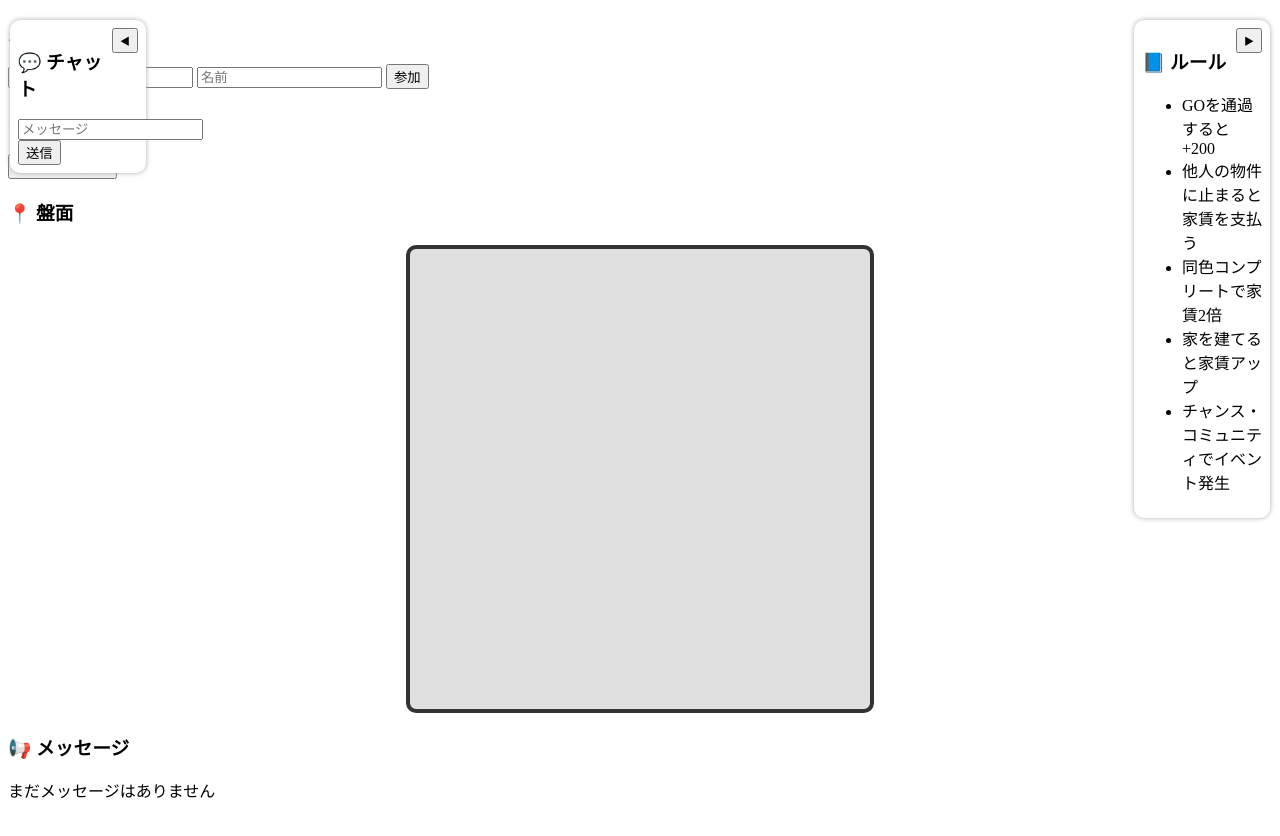
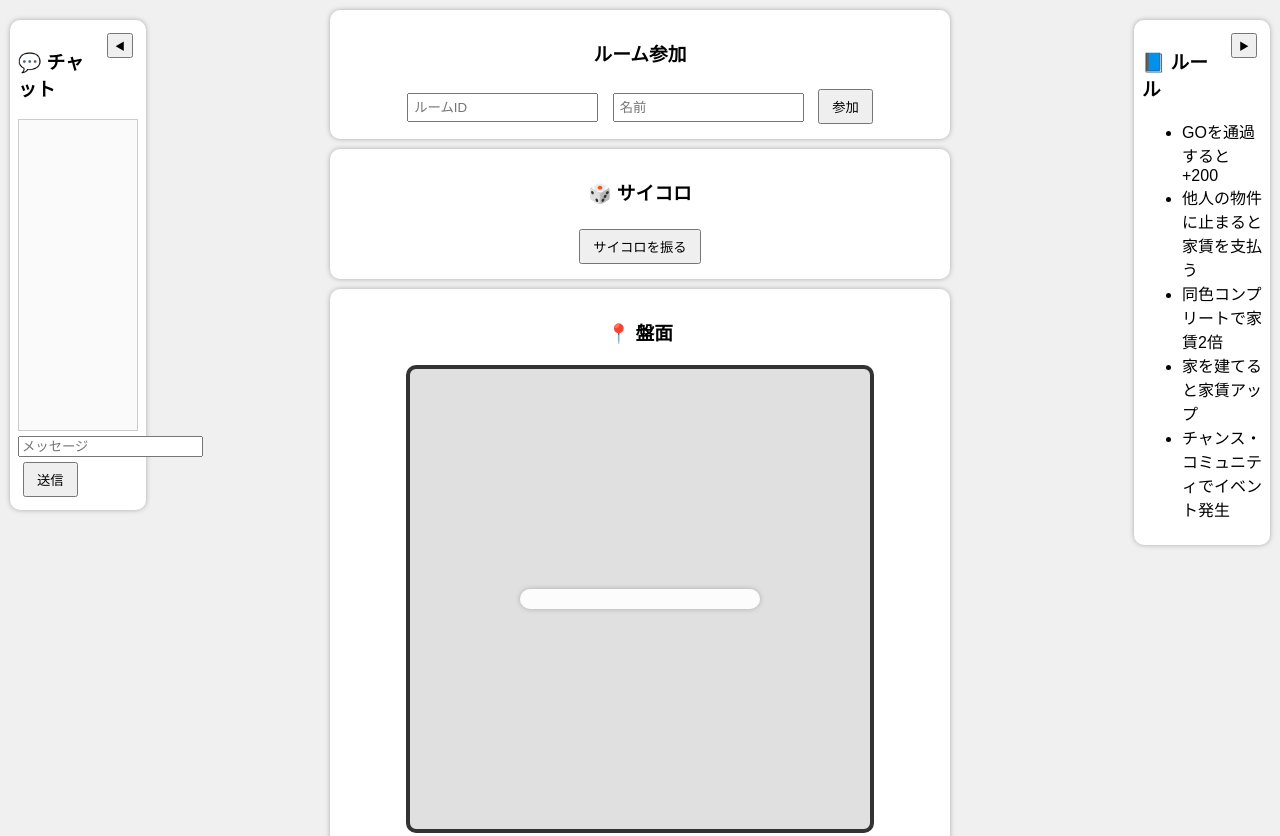
Before and after one commit to sscb1969-arch/monopoly-onlin, a website: page public/index.html in a window 1280 px wide. Shown: the top 836 px of the page. Before the commit the page ends 810 px from the top, so only its background shows below. Drawn offline with nearby package versions, Linux system fonts and the light colour scheme; no server answers.

Commit message:
Update style.css

```diff
--- a/public/style.css
+++ b/public/style.css
@@ -1,41 +1,33 @@
-/* サイドパネル（チャット・ルール） */
-.side-panel {
-  position: fixed;
-  top: 20px;
-  width: 120px;           /* ★ 初期幅を縮小 */
+body {
+  font-family: sans-serif;
+  background: #f0f0f0;
+  text-align: center;
+}
+
+.panel {
   background: #fff;
-  padding: 8px;
+  padding: 10px;
+  margin: 10px auto;
+  width: 600px;
   border-radius: 10px;
   box-shadow: 0 0 5px #aaa;
-  text-align: left;
-  transition: width 0.3s ease, height 0.3s ease, opacity 0.3s ease;
-  z-index: 10;
 }
 
-.side-panel.left { left: 10px; }
-.side-panel.right { right: 10px; }
-
-/* 折りたたみ時 */
-.side-panel.collapsed {
-  width: 40px;            /* ★ ほぼボタンだけにする */
-  height: 40px;
-  overflow: hidden;
-  opacity: 0.8;
+.join-box input {
+  margin: 5px;
   padding: 5px;
 }
 
-/* 折りたたみボタン */
-.toggle-btn {
-  float: right;
-  font-size: 10px;
-  padding: 3px 6px;
-  margin-bottom: 5px;
+button {
+  padding: 6px 12px;
+  margin: 5px;
+  cursor: pointer;
 }
 
-/* 盤面サイズを縮小（重なり防止） */
+/* 盤面サイズ（460px） */
 .board-square {
   position: relative;
-  width: 460px;           /* ★ 500 → 460 に縮小 */
+  width: 460px;
   height: 460px;
   margin: 20px auto;
   background: #e0e0e0;
@@ -43,7 +35,32 @@
   border-radius: 10px;
 }
 
-/* 駒アニメーション */
+/* マス */
+.tile {
+  width: 70px;
+  height: 70px;
+  border: 2px solid #333;
+  border-radius: 6px;
+  position: absolute;
+  display: flex;
+  align-items: center;
+  justify-content: center;
+  font-size: 12px;
+  text-align: center;
+  background: #fff;
+}
+
+/* 駒レイヤー */
+#player-layer {
+  position: absolute;
+  top: 0;
+  left: 0;
+  width: 460px;
+  height: 460px;
+  pointer-events: none;
+}
+
+/* 駒（アニメーション） */
 .player-icon {
   position: absolute;
   width: 18px;
@@ -65,3 +82,66 @@
 .dice-face.animate {
   animation: dice-roll 0.5s ease;
 }
+
+/* プレイヤー中央表示 */
+.players-center {
+  position: absolute;
+  top: 50%;
+  left: 50%;
+  width: 220px;
+  transform: translate(-50%, -50%);
+  background: rgba(255,255,255,0.9);
+  padding: 10px;
+  border-radius: 10px;
+  box-shadow: 0 0 5px #aaa;
+}
+
+.player {
+  background: #fafafa;
+  padding: 5px;
+  margin: 5px;
+  border-radius: 6px;
+  border: 1px solid #ccc;
+}
+
+/* サイドパネル（チャット・ルール） */
+.side-panel {
+  position: fixed;
+  top: 20px;
+  width: 120px;
+  background: #fff;
+  padding: 8px;
+  border-radius: 10px;
+  box-shadow: 0 0 5px #aaa;
+  text-align: left;
+  transition: width 0.3s ease, height 0.3s ease, opacity 0.3s ease;
+  z-index: 10;
+}
+
+.side-panel.left { left: 10px; }
+.side-panel.right { right: 10px; }
+
+.side-panel.collapsed {
+  width: 40px;
+  height: 40px;
+  overflow: hidden;
+  opacity: 0.8;
+  padding: 5px;
+}
+
+.toggle-btn {
+  float: right;
+  font-size: 10px;
+  padding: 3px 6px;
+  margin-bottom: 5px;
+}
+
+/* チャット欄 */
+.chat-box {
+  height: 300px;
+  overflow-y: auto;
+  background: #fafafa;
+  padding: 5px;
+  border: 1px solid #ccc;
+  margin-bottom: 5px;
+}
```
